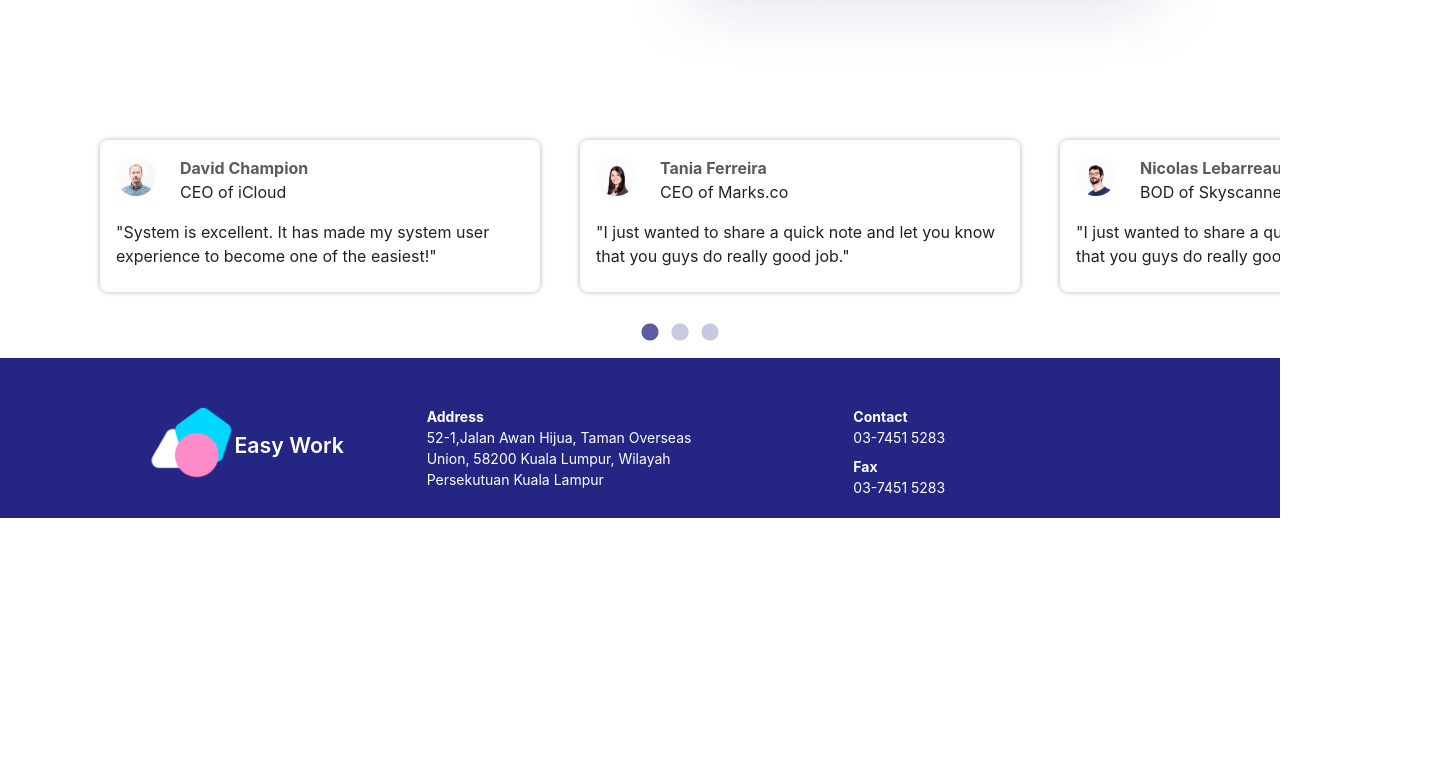
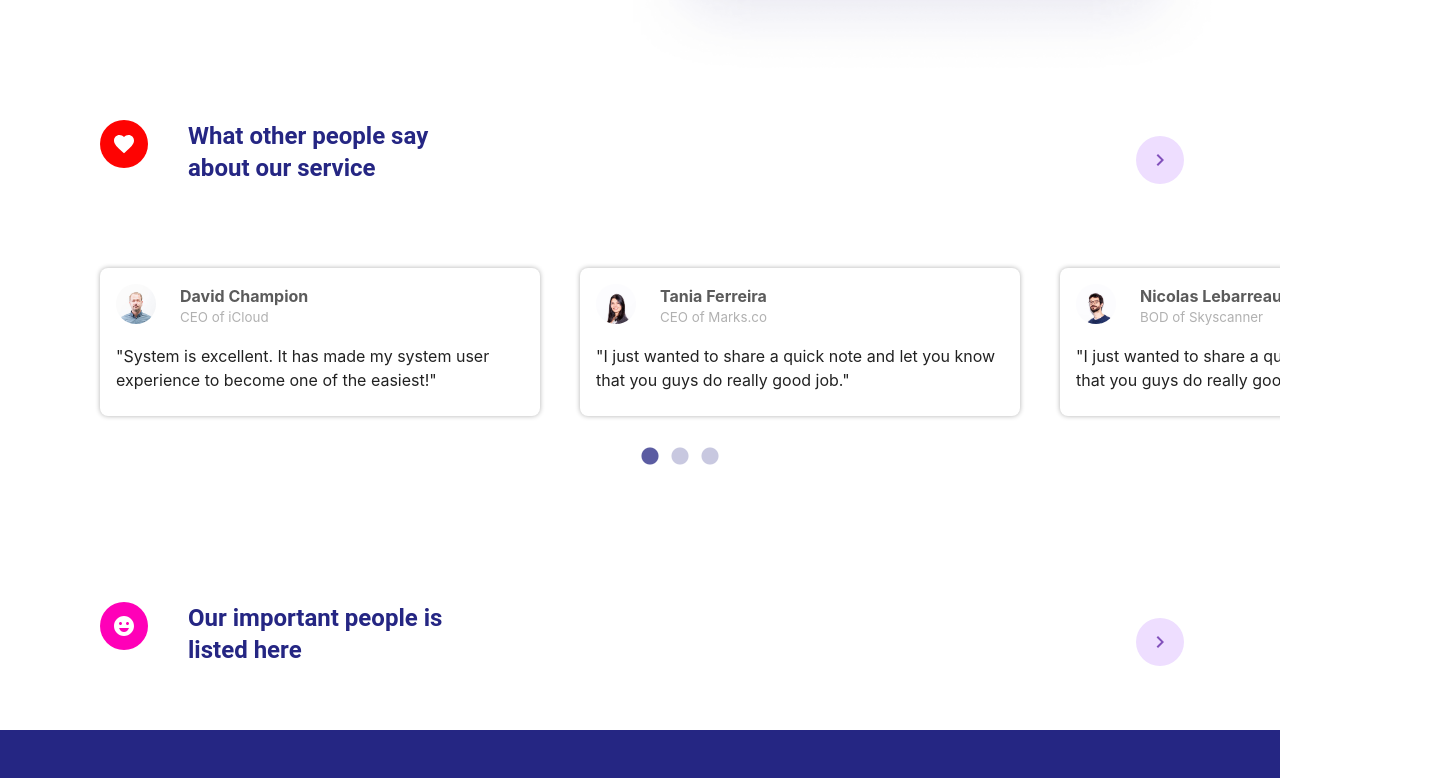
Before and after one commit to Hashamjavedofficial/finology-asses, a React (Create React App) app: page / in a window 1280 px wide. Shown: the part 1480-2258 px from the top of the page, 1440 px wide, since content can reach past the window. Before the commit the page ends 1998 px from the top, so only its background shows below. Built offline with nearby package versions, Linux system fonts and the light colour scheme.

Commit message:
slider section completed and people section heaing added

```diff
--- a/src/components/Layout.jsx
+++ b/src/components/Layout.jsx
@@ -4,6 +4,7 @@ import Header from "./Header";
 import Footer from "./Footer";
 import Home from "./Home";
 import Slider from "./Slider";
+import People from "./People";
 
 const Layout = (props) => {
   return (
@@ -11,6 +12,7 @@ const Layout = (props) => {
       <Header />
       <Home />
       <Slider />
+      <People />
       <Footer />
     </div>
   );
--- /dev/null
+++ b/src/components/People.jsx
@@ -0,0 +1,44 @@
+import React from "react";
+import { IconButton, Typography } from "@material-ui/core";
+import EmojiEmotionsIcon from "@material-ui/icons/EmojiEmotions";
+import ChevronRightIcon from "@material-ui/icons/ChevronRight";
+
+import usePeopleStyles from "../styles/People";
+
+const People = (props) => {
+  const classes = usePeopleStyles();
+  return (
+    <div className="md:pl-20 sm:pl-6 my-10 lg:mt-40 md:mt-32 sm:mt-32">
+      <div className="grid lg:grid-cols-3 md:grid-cols-2 sm:grid-cols-1 lg:mb-16 sm:mb-6">
+        <div className="pl-5 flex justify-between">
+          <div>
+            <IconButton className={classes.EmojiButton}>
+              <EmojiEmotionsIcon />
+            </IconButton>
+          </div>
+
+          <div className="ml-10">
+            <Typography
+              component="h5"
+              variant="h5"
+              color="primary"
+              className={classes.HeadingText}
+            >
+              Our important people is listed here
+            </Typography>
+          </div>
+        </div>
+        <div></div>
+        <div className="flex justify-end md:col-span-2 lg:col-span-1 lg:pr-24 sm:pr-8 items-end">
+          <div>
+            <IconButton className={classes.SliderButton}>
+              <ChevronRightIcon />
+            </IconButton>
+          </div>
+        </div>
+      </div>
+    </div>
+  );
+};
+
+export default People;
--- a/src/components/Slider.jsx
+++ b/src/components/Slider.jsx
@@ -1,7 +1,11 @@
 import React from "react";
 import Slider from "react-slick";
+import { IconButton, Typography } from "@material-ui/core";
+import FavoriteIcon from "@material-ui/icons/Favorite";
+import ChevronRightIcon from "@material-ui/icons/ChevronRight";
 
 import SliderCard from "./SliderCard";
+import useSliderStyle from "../styles/Slider";
 
 import { slideCards } from "../utils/redundancy";
 
@@ -42,11 +46,38 @@ const CustomSlider = (props) => {
       },
     ],
   };
+
+  const classes = useSliderStyle();
+
   return (
     <div className="md:pl-20 sm:pl-6 my-10">
-      <div className="flex justify-between">
+      <div className="grid lg:grid-cols-3 md:grid-cols-2 sm:grid-cols-1 lg:mb-16 sm:mb-6">
+        <div className="pl-5 flex justify-between">
+          <div>
+            <IconButton className={classes.HeartButton}>
+              <FavoriteIcon />
+            </IconButton>
+          </div>
+
+          <div className="ml-10">
+            <Typography
+              component="h5"
+              variant="h5"
+              color="primary"
+              className={classes.HeadingText}
+            >
+              What other people say about our service
+            </Typography>
+          </div>
+        </div>
         <div></div>
-        <div></div>
+        <div className="flex justify-end md:col-span-2 lg:col-span-1 lg:pr-24 sm:pr-8 items-end">
+          <div>
+            <IconButton className={classes.SliderButton}>
+              <ChevronRightIcon />
+            </IconButton>
+          </div>
+        </div>
       </div>
       <Slider {...settings} className={"grid grid-cols-2 gap-4"}>
         {slideCards.map((card) => (
--- a/src/components/SliderCard.jsx
+++ b/src/components/SliderCard.jsx
@@ -15,7 +15,7 @@ const useSytles = makeStyles((theme) => ({
   },
   Desigination: {
     color: "#b1b1b1",
-    fontSize: "11pt",
+    fontSize: "10pt",
   },
 }));
 
@@ -33,7 +33,7 @@ const SliderCard = (props) => {
           </div>
           <div className="ml-6">
             <p className={classes.Name}>{data.name}</p>
-            <p>{data.desigination}</p>
+            <p className={classes.Desigination}>{data.desigination}</p>
           </div>
         </div>
         <div className="mt-4">"{data.comment}"</div>
--- a/src/index.css
+++ b/src/index.css
@@ -1,6 +1,16 @@
 @tailwind base;
 @tailwind components;
 @tailwind utilities;
+
+
+html{
+  overflow-x: hidden;
+
+}
+
+*:focus {
+  outline: 0 !important;
+}
 
 body {
   margin: 0;
@@ -9,7 +19,7 @@ body {
     sans-serif;
   -webkit-font-smoothing: antialiased;
   -moz-osx-font-smoothing: grayscale;
-  overflow-x: hidden;
+  overflow-x: hidden !important;
 }
 
 code {
--- /dev/null
+++ b/src/styles/People.js
@@ -0,0 +1,25 @@
+import { makeStyles } from "@material-ui/core";
+
+const usePeopleStyles = makeStyles((theme) => ({
+  EmojiButton: {
+    color: "white",
+    background: "#ff00b8",
+    "&:hover": {
+      color: "white",
+      background: "#ff00b8",
+    },
+  },
+  HeadingText: {
+    fontWeight: "bold",
+  },
+  SliderButton: {
+    backgroundColor: "#eedeff",
+    color: "#8251bc",
+    "&:hover": {
+      backgroundColor: "#8251bc",
+      color: "#eedeff",
+    },
+  },
+}));
+
+export default usePeopleStyles;
--- /dev/null
+++ b/src/styles/Slider.js
@@ -0,0 +1,25 @@
+import { makeStyles } from "@material-ui/core";
+
+const useSliderStyles = makeStyles((theme) => ({
+  HeartButton: {
+    color: "white",
+    background: "#fe0302",
+    "&:hover": {
+      color: "white",
+      background: "#fe0302",
+    },
+  },
+  HeadingText: {
+    fontWeight: "bold",
+  },
+  SliderButton: {
+    backgroundColor: "#eedeff",
+    color: "#8251bc",
+    "&:hover": {
+      backgroundColor: "#8251bc",
+      color: "#eedeff",
+    },
+  },
+}));
+
+export default useSliderStyles;
```
